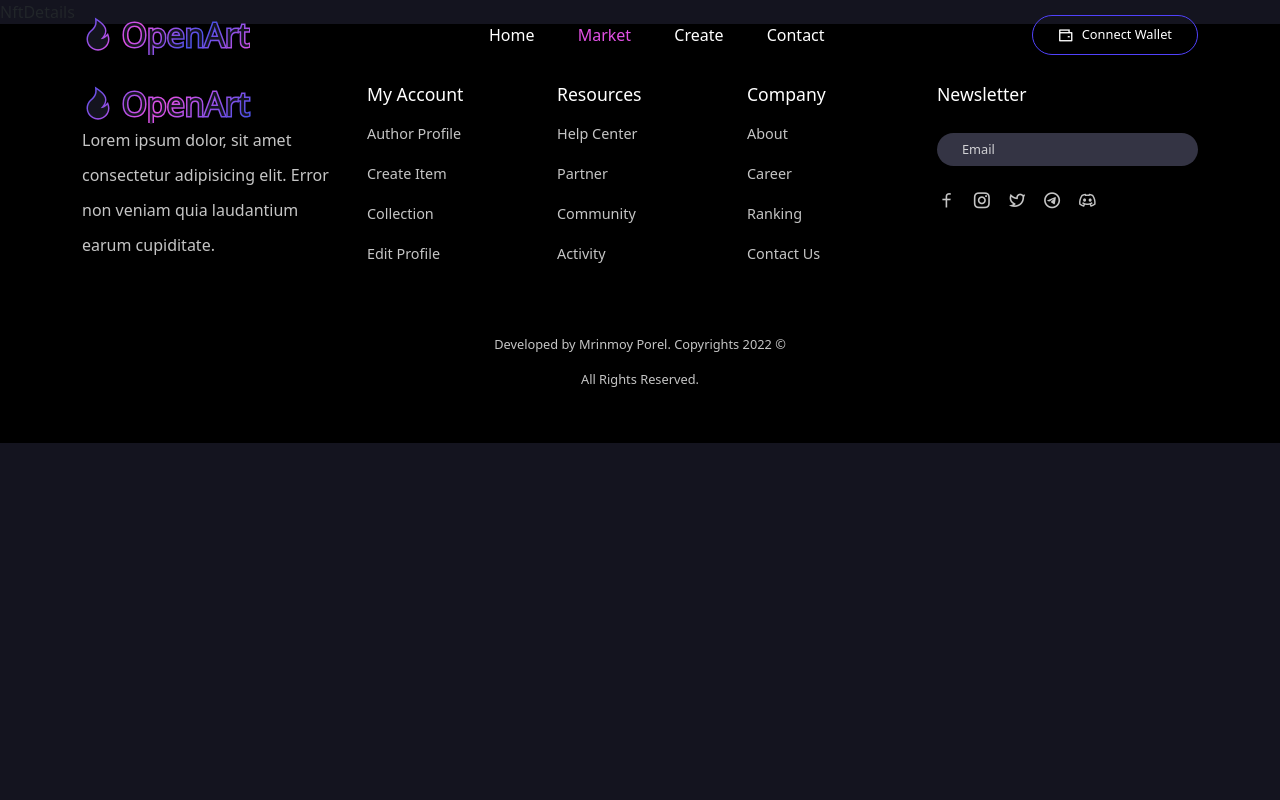
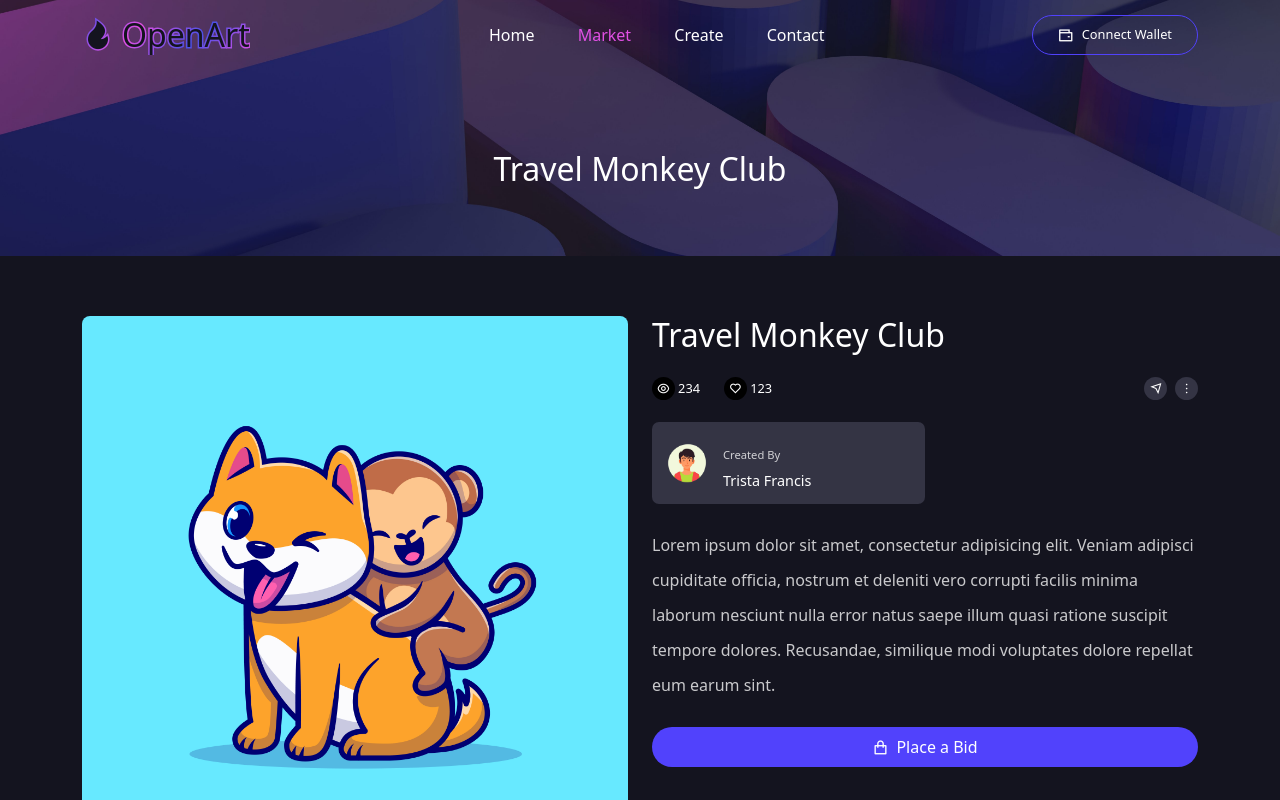
Before and after one commit to mrinnnmoy/openArt, a React (Create React App) app: page /market/01 in a window 1280 px wide. Shown: the top 800 px of the page. Built offline with nearby package versions, Linux system fonts and the light colour scheme.

Commit message:
build nftdetails-component

```diff
--- a/src/pages/NftDetails.jsx
+++ b/src/pages/NftDetails.jsx
@@ -1,9 +1,85 @@
-import React from 'react';
+import React from "react";
+
+import CommonSection from "../components/ui/Common-section/CommonSection";
+import { useParams } from "react-router-dom";
+import { Container, Row, Col } from "reactstrap";
+import { NFT__DATA } from "../assets/data/data";
+
+import LiveAuction from "../components/ui/Live-auction/LiveAuction";
+
+import "../styles/nft-details.css";
+
+import { Link } from "react-router-dom";
 
 const NftDetails = () => {
+  const { id } = useParams();
+
+  const singleNft = NFT__DATA.find((item) => item.id === id);
+
   return (
-    <div>NftDetails</div>
-  )
+    <>
+      <CommonSection title={singleNft.title} />
+
+      <section>
+        <Container>
+          <Row>
+            <Col lg="6" md="6" sm="6">
+              <img
+                src={singleNft.imgUrl}
+                alt=""
+                className="w-100 single__nft-img"
+              />
+            </Col>
+
+            <Col lg="6" md="6" sm="6">
+              <div className="single__nft__content">
+                <h2>{singleNft.title}</h2>
+
+                <div className=" d-flex align-items-center justify-content-between mt-4 mb-4">
+                  <div className=" d-flex align-items-center gap-4 single__nft-seen">
+                    <span>
+                      <i class="ri-eye-line"></i> 234
+                    </span>
+                    <span>
+                      <i class="ri-heart-line"></i> 123
+                    </span>
+                  </div>
+
+                  <div className=" d-flex align-items-center gap-2 single__nft-more">
+                    <span>
+                      <i class="ri-send-plane-line"></i>
+                    </span>
+                    <span>
+                      <i class="ri-more-2-line"></i>
+                    </span>
+                  </div>
+                </div>
+
+                <div className="nft__creator d-flex gap-3 align-items-center">
+                  <div className="creator__img">
+                    <img src={singleNft.creatorImg} alt="" className="w-100" />
+                  </div>
+
+                  <div className="creator__detail">
+                    <p>Created By</p>
+                    <h6>{singleNft.creator}</h6>
+                  </div>
+                </div>
+
+                <p className="my-4">{singleNft.desc}</p>
+                <button className="singleNft-btn d-flex align-items-center gap-2 w-100">
+                  <i class="ri-shopping-bag-line"></i>
+                  <Link to="/wallet">Place a Bid</Link>
+                </button>
+              </div>
+            </Col>
+          </Row>
+        </Container>
+      </section>
+
+      <LiveAuction />
+    </>
+  );
 };
 
 export default NftDetails;
--- a/src/styles/nft-details.css
+++ b/src/styles/nft-details.css
@@ -0,0 +1,110 @@
+.single__nft-img {
+    border-radius: 8px;
+}
+
+.single__nft-seen span i {
+    color: #fff;
+    padding: 5px;
+    background: #000;
+    border-radius: 50px;
+    cursor: pointer;
+}
+
+.single__nft-seen span,
+.single__nft-more span {
+    color: #fff;
+    font-size: 0.8rem;
+}
+
+.single__nft-more span i {
+    background: #343444;
+    padding: 5px;
+    cursor: pointer;
+    border-radius: 50px;
+}
+
+.nft__creator {
+    background: #343444;
+    padding: 15px;
+    border-radius: 7px;
+    width: 50%;
+}
+
+.creator__img {
+    width: 40px;
+    height: 40px;
+}
+
+.creator__detail p {
+    font-size: 0.7rem;
+    font-weight: 300;
+    margin-bottom: 0;
+    margin-top: 0;
+}
+
+.creator__detail h6 {
+    color: #fff;
+    margin-bottom: 0;
+    font-size: 0.9rem;
+    font-weight: 500;
+}
+
+.singleNft-btn {
+    padding: 8px 25px;
+    background: #5142fc;
+    border: none;
+    outline: none;
+    border-radius: 50px;
+
+    transition: 0.3s;
+    display: flex;
+    align-items: center;
+    justify-content: center;
+}
+
+.singleNft-btn a {
+    text-decoration: none;
+    color: #fff;
+    font-size: 1rem;
+}
+
+.singleNft-btn:hover {
+    background: #fff;
+}
+
+.singleNft-btn:hover a {
+    color: #5142fc;
+}
+
+.singleNft-btn i {
+    color: #fff;
+}
+
+.singleNft-btn:hover i {
+    color: #5142fc;
+}
+
+@media only screen and (max-width: 992px) {
+    .single__nft__content h2 {
+        font-size: 1.3rem;
+    }
+
+    .single__nft__content p {
+        font-size: 0.8rem;
+        line-height: 28px;
+    }
+
+    .nft__creator {
+        width: 100%;
+    }
+
+    .singleNft-btn a {
+        font-size: 0.7rem;
+    }
+}
+
+@media only screen and (max-width: 576px) {
+    .single__nft__content h2 {
+        margin-top: 15px;
+    }
+}
```
